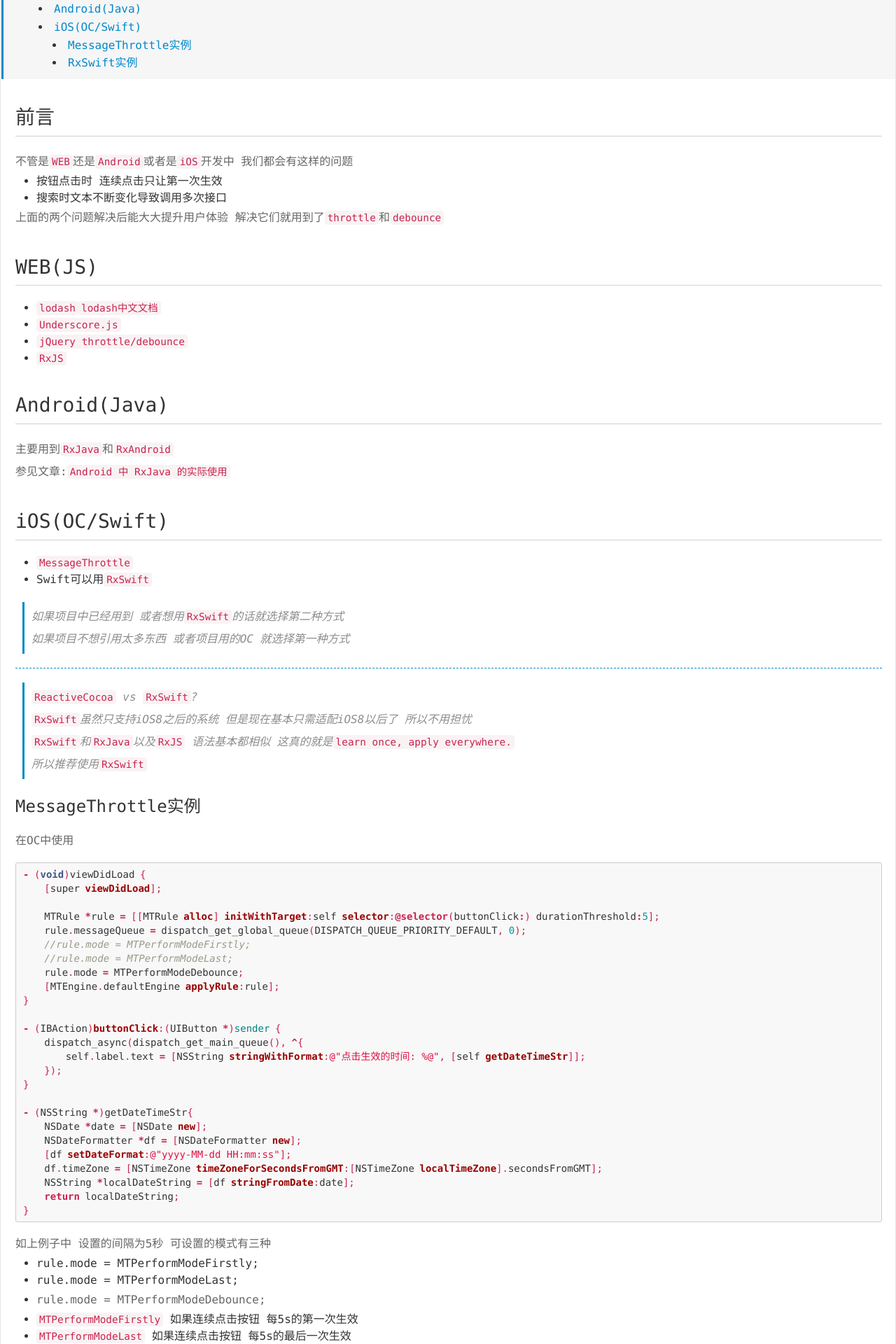
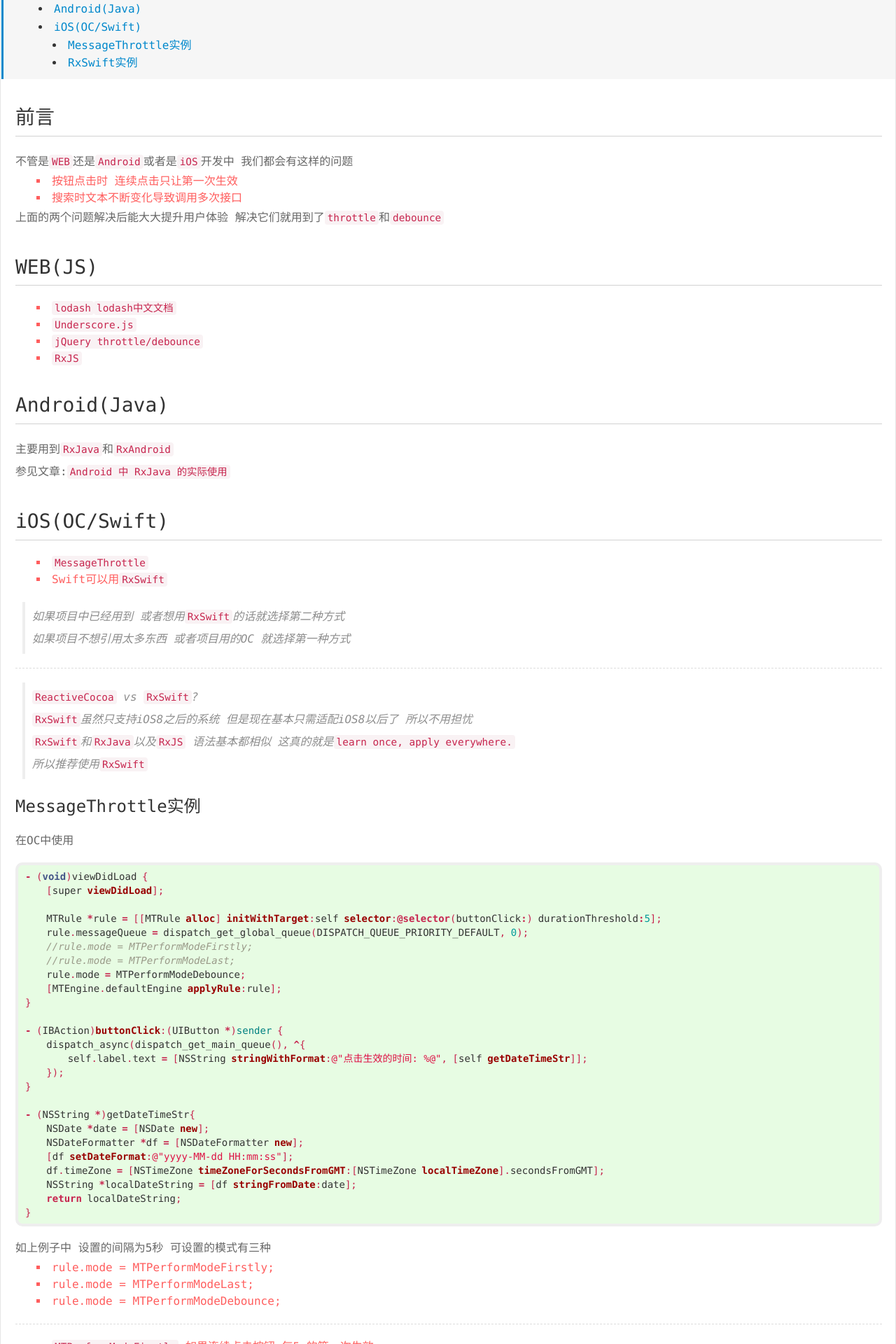
Before and after one commit to psvmc/myblog_jekyll, a Jekyll site: the page built from _posts/2017-12-25-throttle-debounce.md, in a window 1280 px wide. Shown: the part 470-2390 px from the top of the page at 70% size. Built offline with Jekyll 4.4.1, drawn with Linux system fonts in a browser that asks for light colours; comment, search, counter and statistics services are not loaded.

Commit message:
样式更新

```diff
--- a/_posts/2017-12-25-throttle-debounce.md
+++ b/_posts/2017-12-25-throttle-debounce.md
@@ -88,6 +88,8 @@
 + rule.mode = MTPerformModeLast;
 + rule.mode = MTPerformModeDebounce;
 
+---
+
 + `MTPerformModeFirstly` 如果连续点击按钮 每5s的第一次生效
 + `MTPerformModeLast` 如果连续点击按钮 每5s的最后一次生效
 + `MTPerformModeDebounce` 如果连续点击按钮 则重置计时器 停止点击后5s操作生效
--- a/jekyll-themes/ztheme/css/style.css
+++ b/jekyll-themes/ztheme/css/style.css
@@ -56,7 +56,7 @@
     margin: 20px 0;
     padding: 0 0;
     border: none;
-    border-bottom: 1px dashed #08c;
+    border-bottom: 1px dashed #ddd;
 }
 
 article,
@@ -788,7 +788,9 @@
 .main-article ul {
     font-size: 16px;
     line-height: 1.5;
-    list-style-type: disc;
+    list-style-type: square;
+    list-style-position: inside;
+    color: #ff5e5e;
 }
 
 .main-article-contant ul {
@@ -820,7 +822,7 @@
     padding: 5px 10px;
     text-align: left;
     color: #8d8d8d;
-    border-left: 3px solid #08c;
+    border-left: 4px solid #eee;
     border-radius: 0 3px 3px 0;
 }
 
--- a/jekyll-themes/ztheme/css/syntax-highlighting.css
+++ b/jekyll-themes/ztheme/css/syntax-highlighting.css
@@ -24,10 +24,10 @@
 .highlight pre,
 pre,
 .highlight .hll {
-    background-color: #f8f8f8;
-    border: 1px solid #ccc;
+    background-color: #e7fce3;
+    border: 4px solid #eee;
     padding: 6px 10px;
-    border-radius: 3px;
+    border-radius: 10px;
 }
 
 .highlight .c {
```
